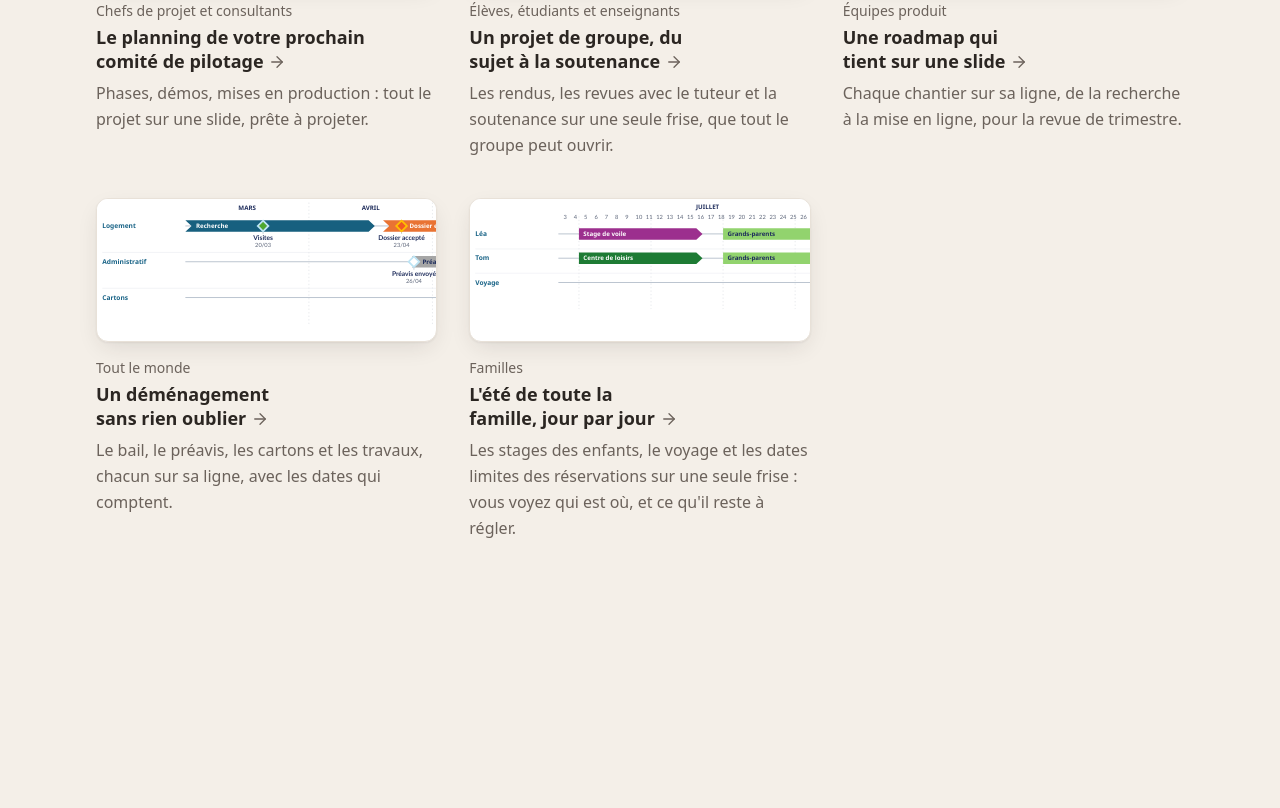
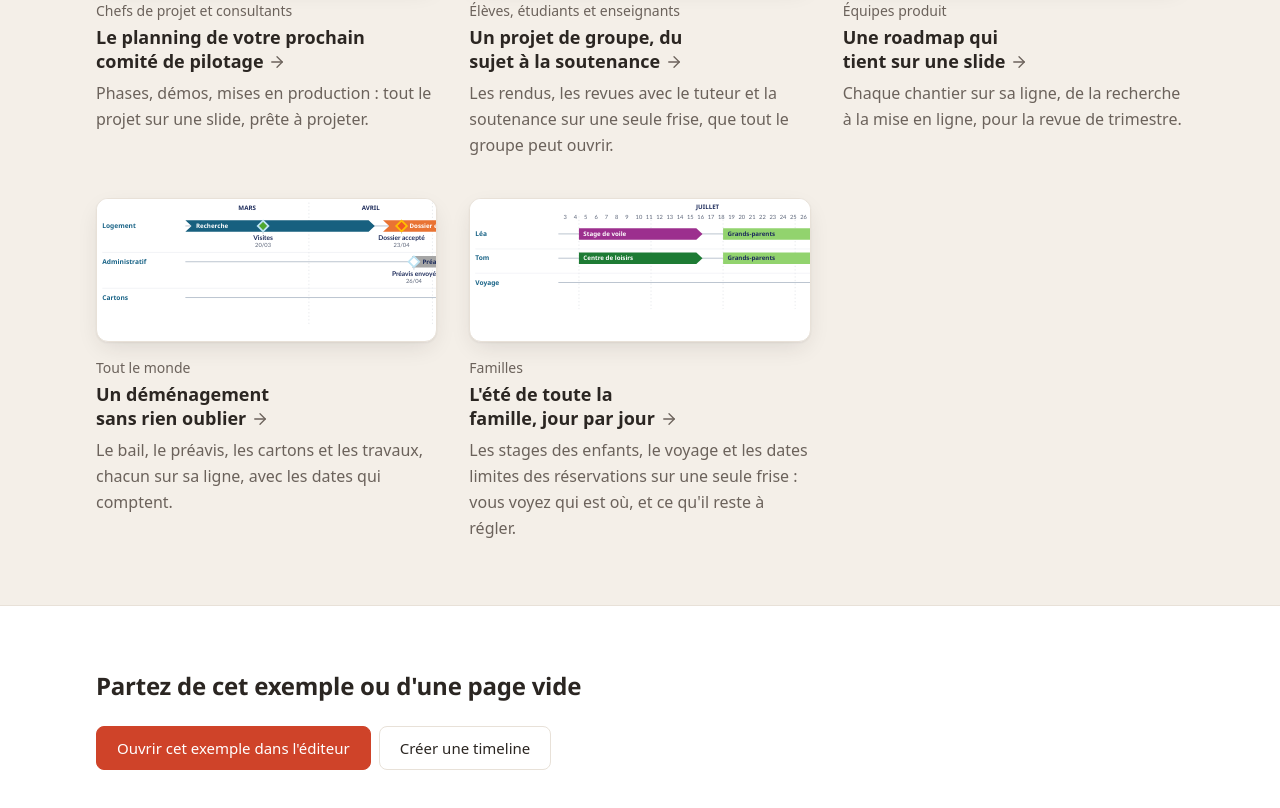
Before and after one commit to csanchez-jetdev/timeline, a Nuxt app: page /exemples/conges-equipe in a window 1280 px wide. Shown: the part 1371-2179 px from the top of the page. Before the commit the page ends 1976 px from the top, so only its background shows below. Built offline with nearby package versions, Linux system fonts and the light colour scheme.

Commit message:
feat: ajoute un appel de fin aux pages d'exemple

```diff
--- a/app/pages/exemples/[slug].vue
+++ b/app/pages/exemples/[slug].vue
@@ -16,6 +16,7 @@ useSeoMeta({ title: `${e.titre} | Timeline`, description: e.accroche })
 const insecable = (s: string) => s.replace(/ (?=[:;!?»])|(?<=«) /g, ' ')
 
 const tl = useTimeline()
+const creator = ref<{ open: () => void }>()
 function open() {
   tl.openExample(e.timeline)
   track('exemple_ouvert', { exemple: e.slug })
@@ -27,7 +28,7 @@ function open() {
   <div class="min-h-dvh bg-ground font-sans text-ink antialiased">
     <SiteHeader />
 
-    <main class="pb-16">
+    <main>
       <div class="mx-auto max-w-6xl px-5 pt-6 sm:px-8">
         <nav aria-label="Fil d'Ariane" class="flex items-center gap-1 text-sm text-muted">
           <NuxtLink to="/#exemples" class="hover:text-ink hover:underline underline-offset-4">Exemples</NuxtLink>
@@ -67,6 +68,18 @@ function open() {
           <ExempleCard v-for="x in autres" :key="x.slug" :exemple="x" />
         </div>
       </section>
+
+      <!-- La fin : partir de cet exemple, ou d'une timeline vide. -->
+      <section class="mt-16 border-t border-line bg-paper">
+        <div class="mx-auto max-w-6xl px-5 py-16 sm:px-8">
+          <h2 class="font-display text-2xl font-bold tracking-[-0.01em]">Partez de cet exemple ou d'une page vide</h2>
+          <div class="mt-6 flex flex-wrap gap-2">
+            <button class="btn btn-primary h-11 px-5 text-[15px]" type="button" @click="open">Ouvrir cet exemple dans l'éditeur</button>
+            <button class="btn h-11 px-5 text-[15px]" type="button" @click="creator!.open()">Créer une timeline</button>
+          </div>
+        </div>
+      </section>
     </main>
+    <CreateDialog ref="creator" />
   </div>
 </template>
```
